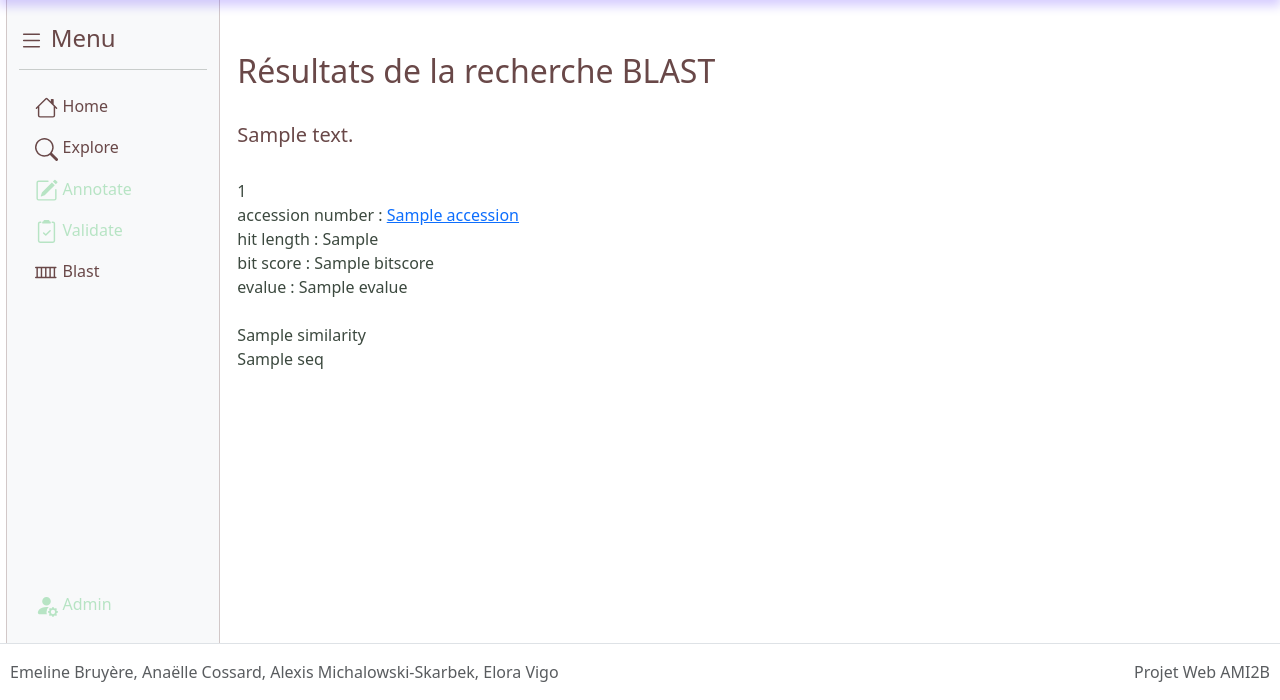
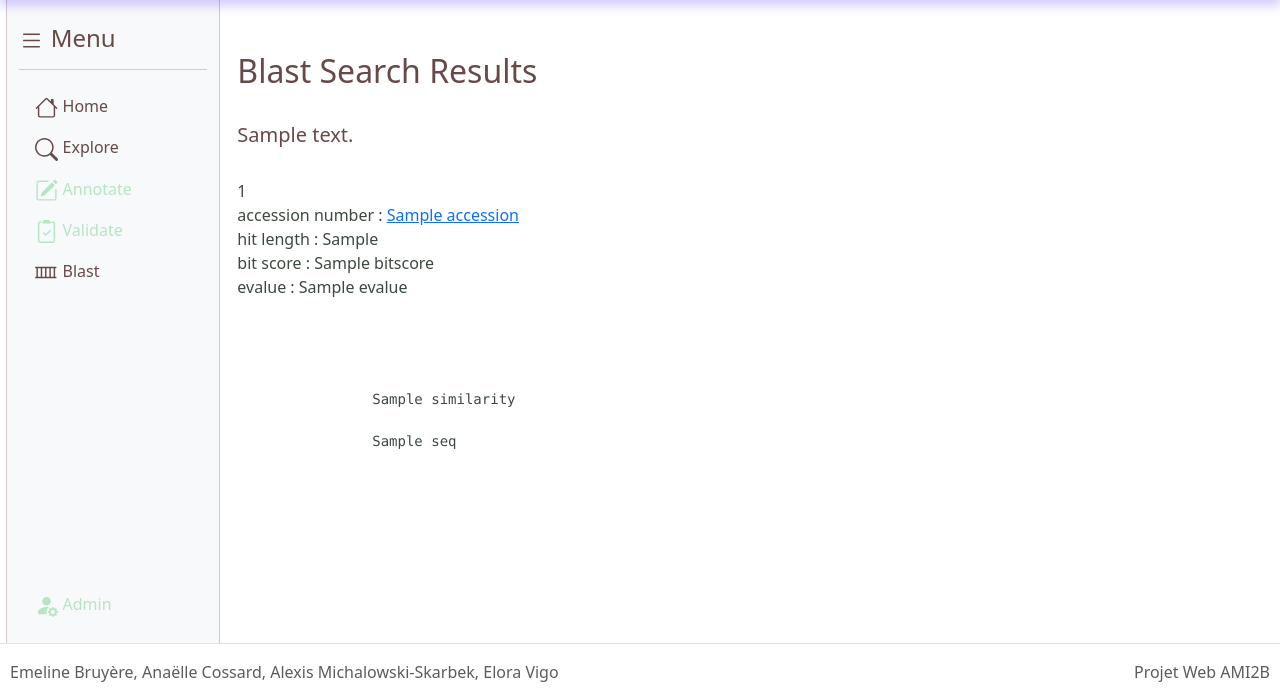
Before and after one commit to anaellle/ProjWeb_GenomeAnnot, a Django app: template GenomeAnnot/main/templates/main/blast/blast_results.html in a window 1280 px wide. Shown: the part 100-800 px from the top of the page. Run offline with Django 4.2, Linux system fonts and the light colour scheme; the template is opened without the code that fills it: most values are stand-ins (such as "Sample title", 1, 10 or a date in 2020).

Commit message:
Update blast_results.html

```diff
--- a/GenomeAnnot/main/templates/main/blast/blast_results.html
+++ b/GenomeAnnot/main/templates/main/blast/blast_results.html
@@ -4,7 +4,7 @@
 
 {% block body %}
 
-<h2>Résultats de la recherche BLAST</h2>
+<h2>Blast Search Results</h2>
 {% for hit in results.hits %}
 <br>
     <div>
@@ -15,10 +15,15 @@
         hit length : {{ hit.seq_len }}<br>
         {% for hsp in hit.hsps %}
             bit score : {{ hsp.bitscore }}<br>
-            evalue : {{ hsp.evalue }}<br>
-            <p align="justify">{{ hsp.query.seq }}<br>
-            {{ hsp.aln_annotation.similarity }}<br>
-            {{ hsp.hit.seq }}</p>
+            evalue : {{  hsp.evalue }}<br>
+
+            <br>
+            <br>
+            <pre align="left">
+                {{ hsp.query.seq }}<br>
+                {{ hsp.aln_annotation.similarity }}<br>
+                {{ hsp.hit.seq }}
+            </pre>
 
         {% endfor %}
 
```
